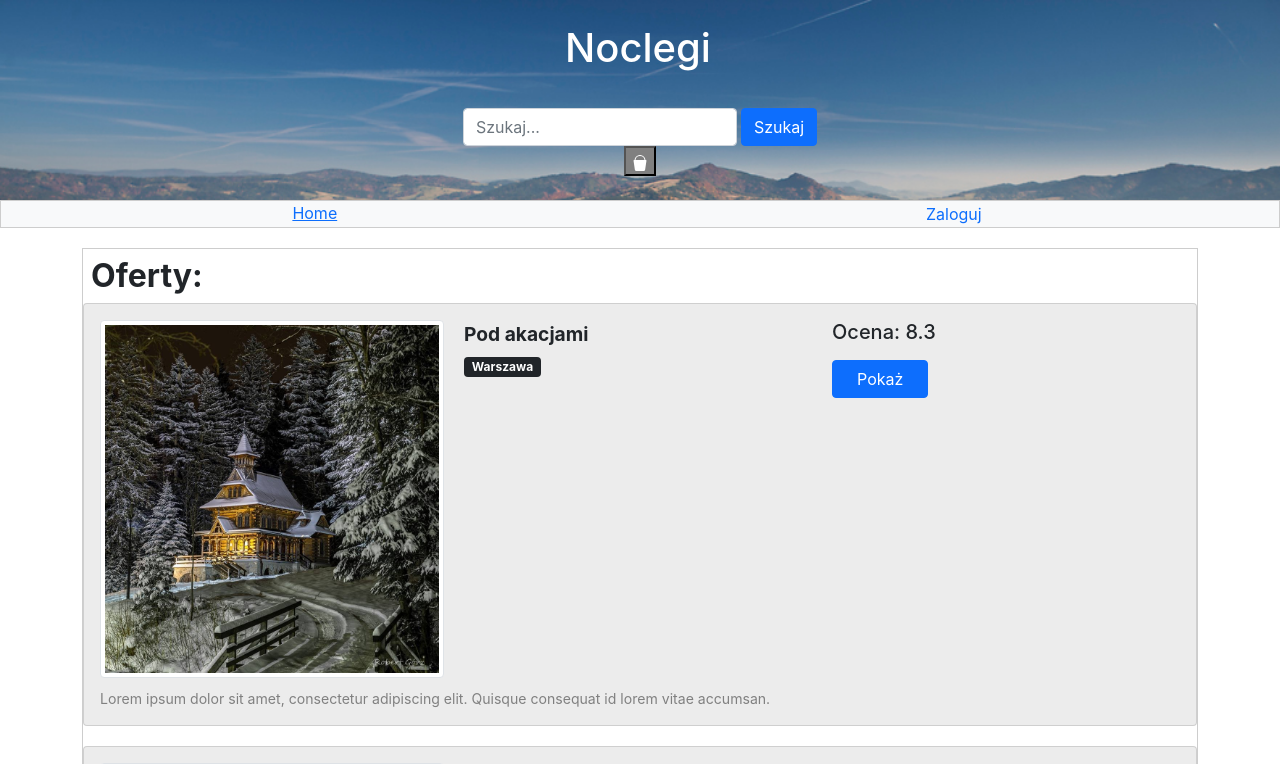
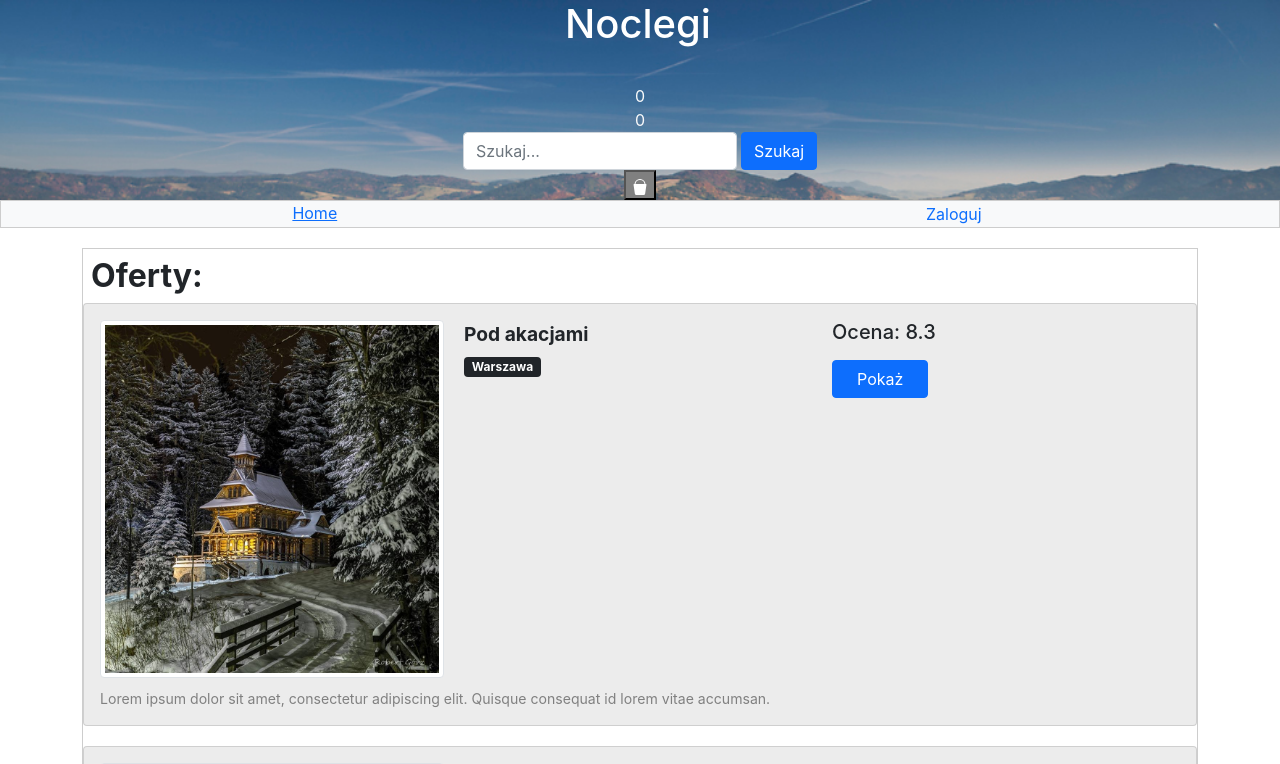
Before and after one commit to bartekrzesista/noclegi, a React (Create React App) app: page / in a window 1280 px wide. Shown: the top 764 px of the page. Built offline with nearby package versions, Linux system fonts and the light colour scheme.

Commit message:
update withMousePosition, display mouse position in Header

```diff
--- a/src/components/Header/Header.js
+++ b/src/components/Header/Header.js
@@ -6,6 +6,11 @@ function Header(props) {
     return (
         <header className={styles.header}>
             <h1 className={styles.heading}>Noclegi</h1>
+            <div className="text-light">
+                {props.mouseX}
+                <br />
+                {props.mouseY}
+            </div>
             {props.children}
         </header>
     )
--- a/src/hoc/withMousePosition.js
+++ b/src/hoc/withMousePosition.js
@@ -7,8 +7,15 @@ const withMousePosition = (WrappedComponent) => {
             y: 0
         }
 
+        updateMousePosition(e) {
+            this.setState({
+                x: e.pageX,
+                y: e.pageY
+            });
+        }
+
         componentDidMount() {
-            // document.body.addEventListener('mousemove', (e) => {console.log(e)});
+            document.body.addEventListener('mousemove', this.updateMousePosition.bind(this));
         }
 
         render() {
```
